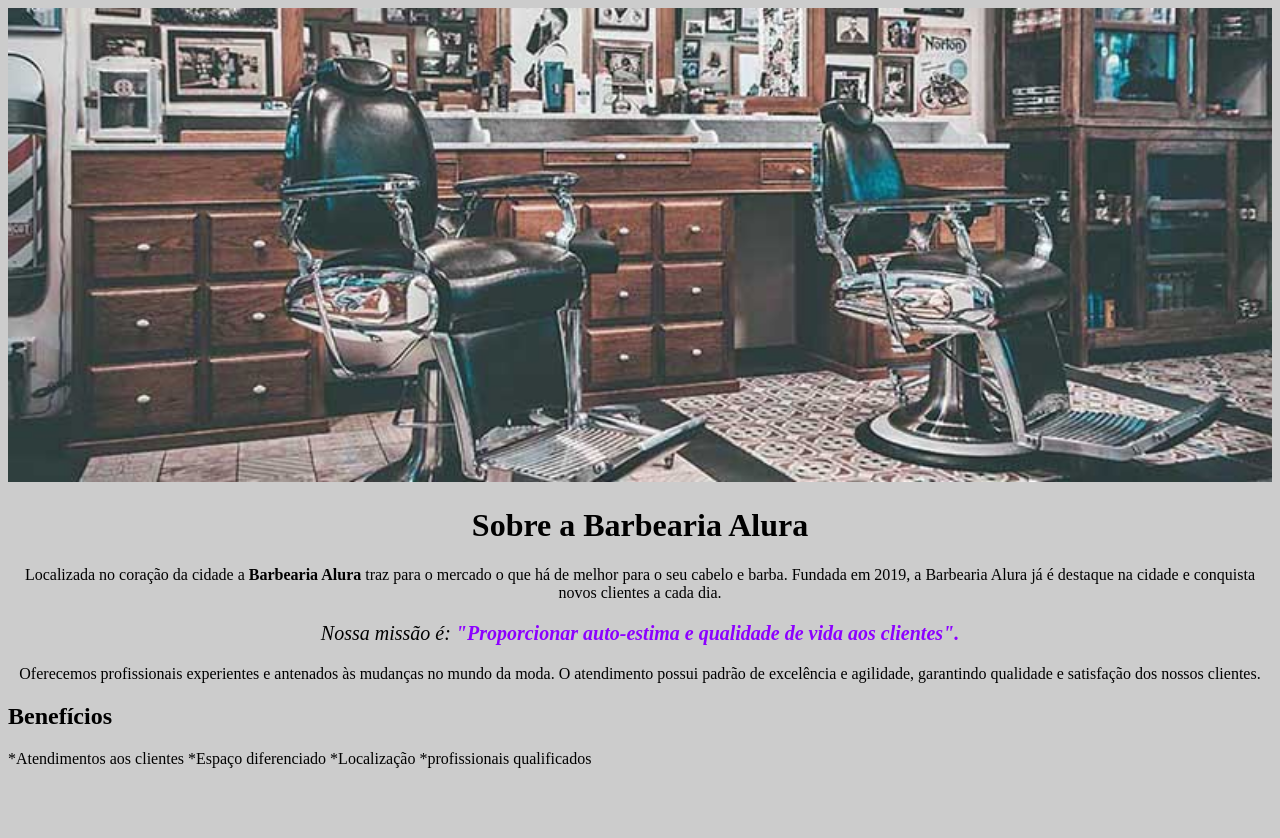
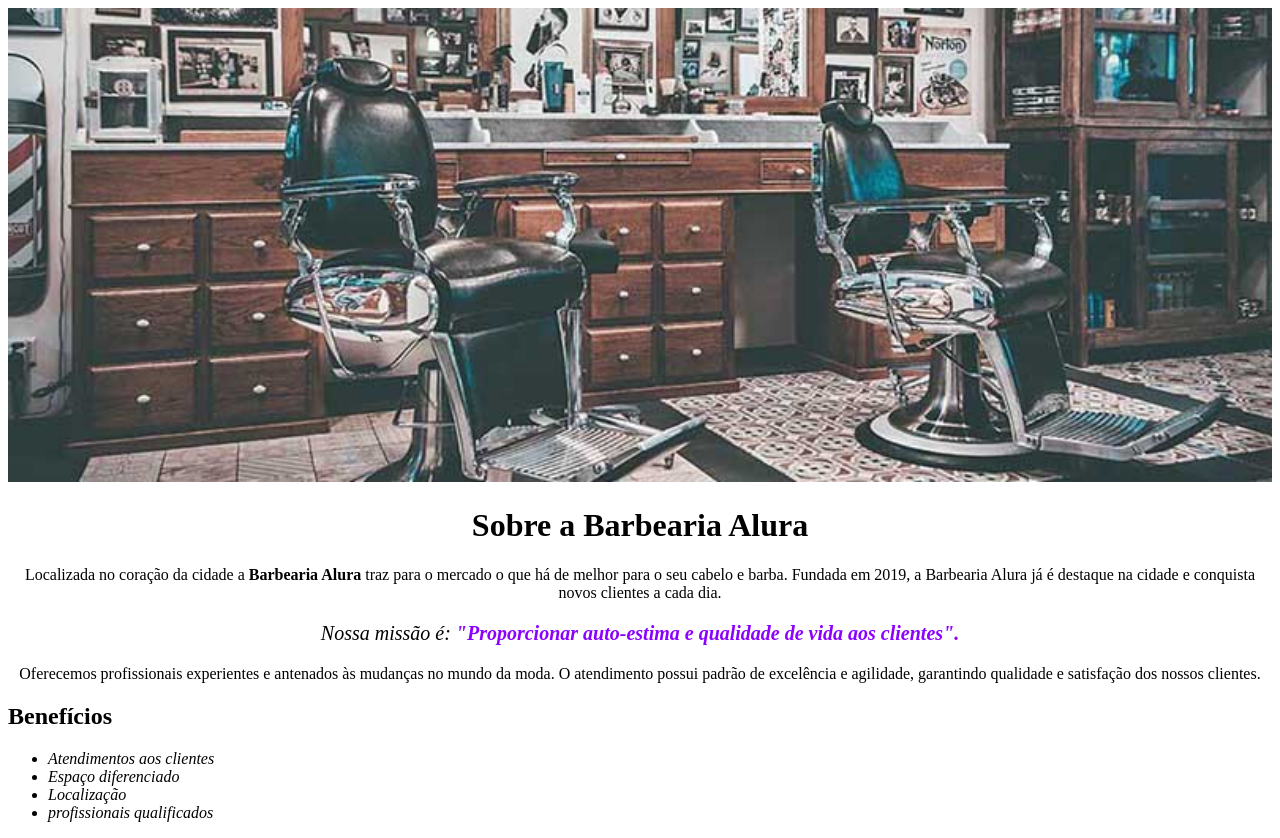
Before and after one commit to creitindopneuRSRS/joaozindocreiton, a plain HTML site: page index.html in a window 1280 px wide. Before the commit the page ends 800 px from the top, so only its background shows below. Drawn offline with Linux system fonts and the light colour scheme.

Commit message:
Add files via upload

```diff
--- a/index.html
+++ b/index.html
@@ -8,6 +8,7 @@
 
       <body>
          <img id="banner" src="banner.jpg">
+       <div>
         <h1>Sobre a Barbearia Alura</h1>
 
        <p style="text-align: center">Localizada no coração da cidade a <strong>Barbearia Alura</strong> traz para o mercado o que há de melhor para o seu cabelo e barba. Fundada em 2019, a Barbearia Alura já é destaque na cidade e conquista novos clientes a cada dia.
@@ -16,10 +17,17 @@
        <p id="missao"><em>Nossa missão é: <strong>"Proporcionar auto-estima e qualidade de vida aos clientes".</strong></em></p>
 
         <p>Oferecemos profissionais experientes e antenados às mudanças no mundo da moda. O atendimento possui padrão de excelência e agilidade, garantindo qualidade e satisfação dos nossos clientes.</p>
+      </div>
+
+      <div class="beneficios">
         <h2>Benefícios</h2>
-           *Atendimentos aos clientes
-           *Espaço diferenciado
-           *Localização
-           *profissionais qualificados
+
+          <ul>
+            <li class="itens">Atendimentos aos clientes</li>
+            <li class="itens">Espaço diferenciado</li>
+            <li class="itens">Localização</li>
+            <LI class="itens">profissionais qualificados</LI>
+          </ul>
+      </div>
         </body>
   </html>
--- a/style.css
+++ b/style.css
@@ -1,10 +1,13 @@
 body {
 
-    background: #CCCCCC
 }
 
 #banner {
     width: 100%;
+}
+
+.principal {
+    background: #CCCCCC
 }
 
 h1{
@@ -23,3 +26,11 @@ p  {
 em strong {
     color: rgb(140, 0, 255);
 }
+
+.itens {
+     font-style: italic;
+}
+
+.beneficios {
+     background: #FFFFFF;
+}
```
Lines whose indentation alone changed are shown as unchanged.
